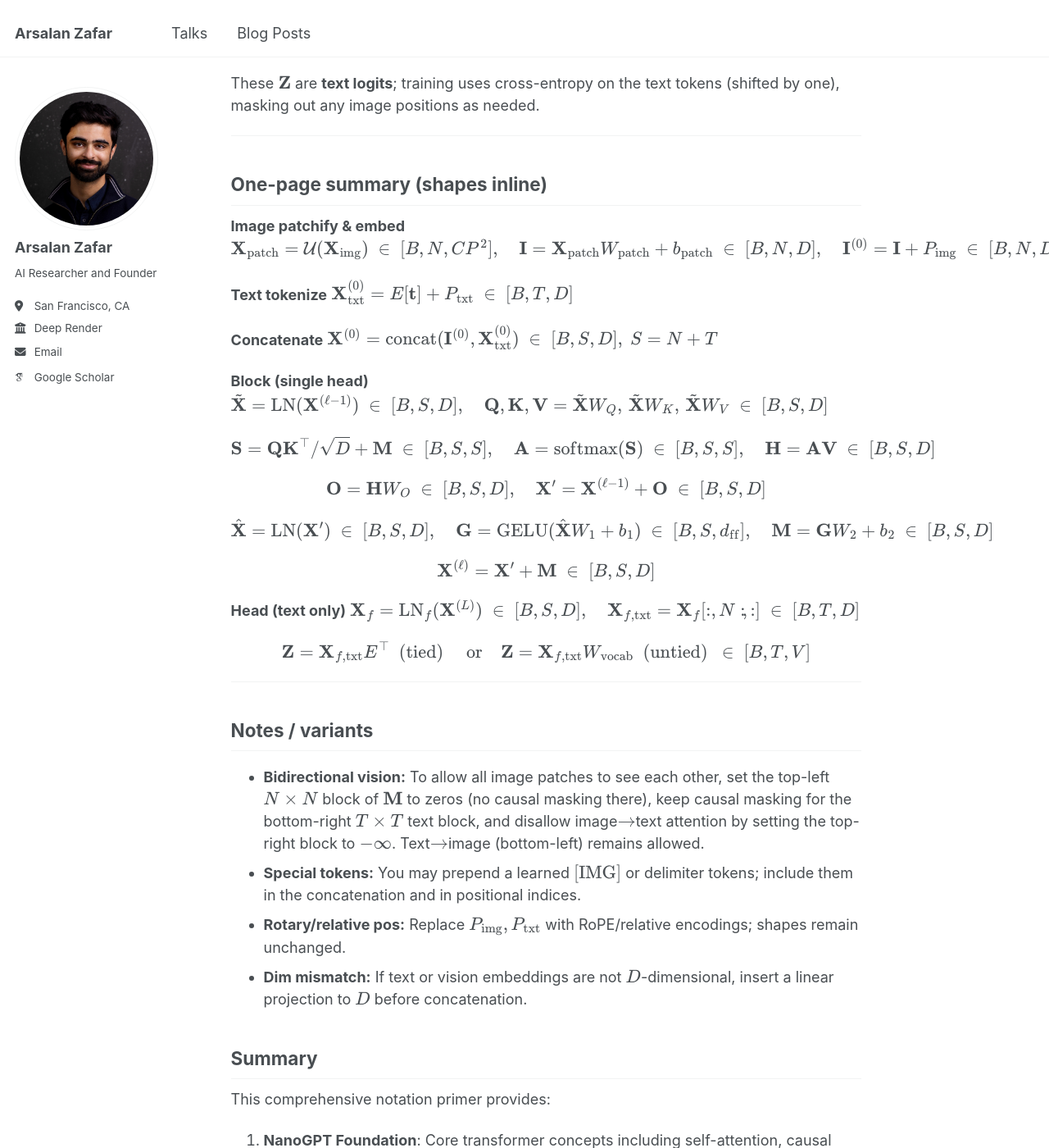
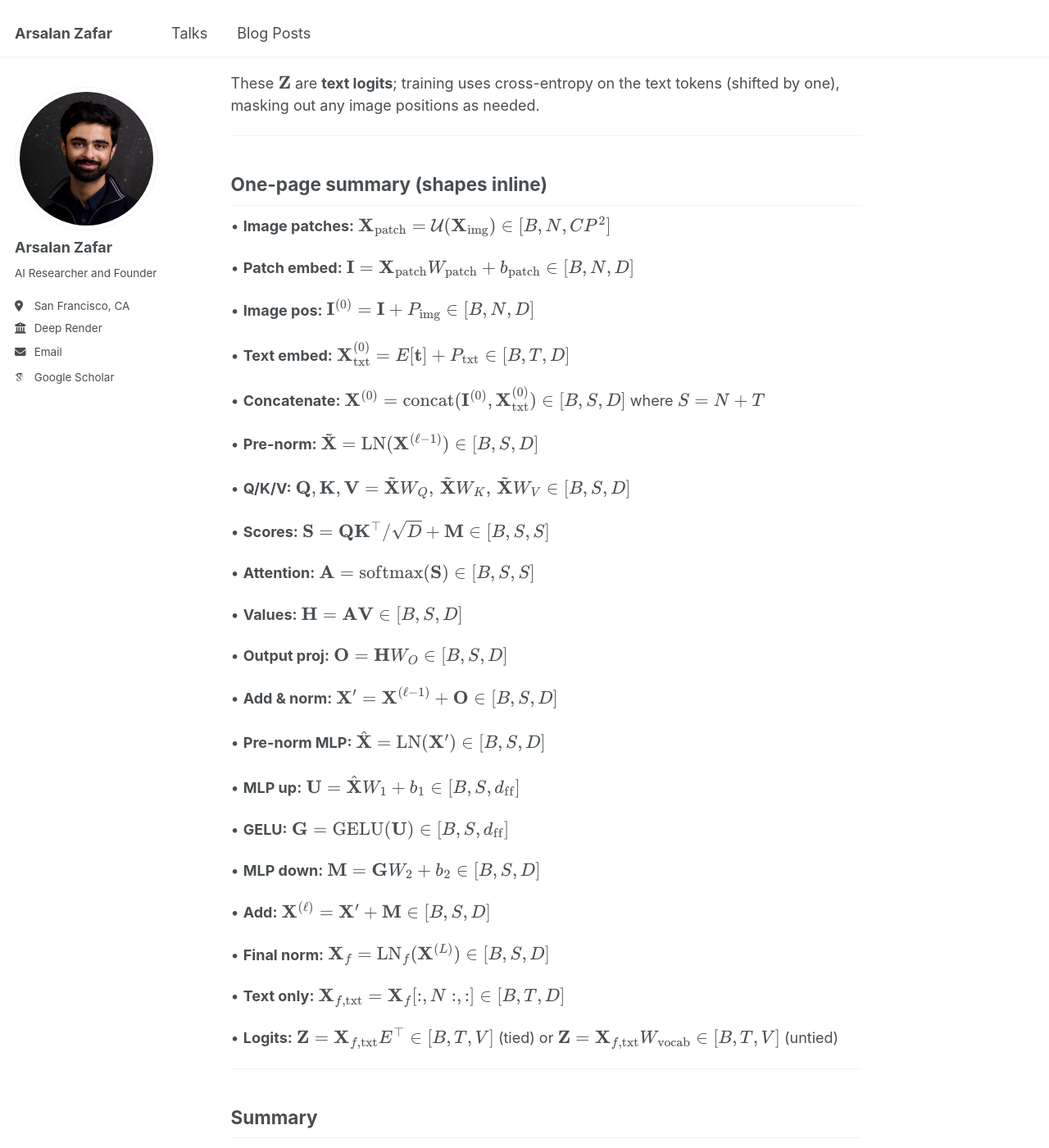
Before and after one commit to Arsalan-zafar/Arsalan-zafar.github.io, a Jekyll site: the page built from _posts/2022-01-15-ViT-Transformation-Notation_up.md, in a window 1280 px wide and 1400 px high, scrolled down 6091 px. Shown: the whole window at 82% size. Built offline with Jekyll 4.4.1, drawn with Linux system fonts in a browser that asks for light colours; some web fonts are replaced; some of the changed text lies outside the part shown.

Commit message:
format changes

```diff
--- a/_posts/2025-01-15-ViT-Transformation-Notation_up.md
+++ b/_posts/2022-01-15-ViT-Transformation-Notation_up.md
@@ -250,39 +250,47 @@ These $$\mathbf{Z}$$ are **text logits**; training uses cross-entropy on the tex
 
 ## One-page summary (shapes inline)
 
-**Image patchify & embed**
-$$\mathbf{X}_{\text{patch}}=\mathcal{U}(\mathbf{X}_{\text{img}})\ \in\ [B,N,CP^2],\quad \mathbf{I}=\mathbf{X}_{\text{patch}}W_{\text{patch}}+b_{\text{patch}}\ \in\ [B,N,D],\quad \mathbf{I}^{(0)}=\mathbf{I}+P_{\text{img}}\ \in\ [B,N,D]$$
+• **Image patches:** $$\mathbf{X}_{\text{patch}}=\mathcal{U}(\mathbf{X}_{\text{img}}) \in [B,N,CP^2]$$
 
-**Text tokenize**
-$$\mathbf{X}_{\text{txt}}^{(0)}=E[\mathbf{t}]+P_{\text{txt}}\ \in\ [B,T,D]$$
+• **Patch embed:** $$\mathbf{I}=\mathbf{X}_{\text{patch}}W_{\text{patch}}+b_{\text{patch}} \in [B,N,D]$$
 
-**Concatenate**
-$$\mathbf{X}^{(0)}=\operatorname{concat}(\mathbf{I}^{(0)},\mathbf{X}_{\text{txt}}^{(0)})\ \in\ [B,S,D],\ S=N+T$$
+• **Image pos:** $$\mathbf{I}^{(0)}=\mathbf{I}+P_{\text{img}} \in [B,N,D]$$
 
-**Block (single head)**
-$$\tilde{\mathbf{X}}=\mathrm{LN}(\mathbf{X}^{(\ell-1)})\ \in\ [B,S,D],\quad \mathbf{Q},\mathbf{K},\mathbf{V}=\tilde{\mathbf{X}}W_Q,\,\tilde{\mathbf{X}}W_K,\,\tilde{\mathbf{X}}W_V\ \in\ [B,S,D]$$
+• **Text embed:** $$\mathbf{X}_{\text{txt}}^{(0)}=E[\mathbf{t}]+P_{\text{txt}} \in [B,T,D]$$
 
-$$\mathbf{S}=\mathbf{Q}\mathbf{K}^\top/\sqrt{D}+\mathbf{M}\ \in\ [B,S,S],\quad \mathbf{A}=\mathrm{softmax}(\mathbf{S})\ \in\ [B,S,S],\quad \mathbf{H}=\mathbf{A}\mathbf{V}\ \in\ [B,S,D]$$
+• **Concatenate:** $$\mathbf{X}^{(0)}=\operatorname{concat}(\mathbf{I}^{(0)},\mathbf{X}_{\text{txt}}^{(0)}) \in [B,S,D]$$ where $$S=N+T$$
 
-$$\mathbf{O}=\mathbf{H}W_O\ \in\ [B,S,D],\quad \mathbf{X}'=\mathbf{X}^{(\ell-1)}+\mathbf{O}\ \in\ [B,S,D]$$
+• **Pre-norm:** $$\tilde{\mathbf{X}}=\mathrm{LN}(\mathbf{X}^{(\ell-1)}) \in [B,S,D]$$
 
-$$\hat{\mathbf{X}}=\mathrm{LN}(\mathbf{X}')\ \in\ [B,S,D],\quad \mathbf{G}=\mathrm{GELU}(\hat{\mathbf{X}}W_1+b_1)\ \in\ [B,S,d_{\text{ff}}],\quad \mathbf{M}=\mathbf{G}W_2+b_2\ \in\ [B,S,D]$$
+• **Q/K/V:** $$\mathbf{Q},\mathbf{K},\mathbf{V}=\tilde{\mathbf{X}}W_Q,\,\tilde{\mathbf{X}}W_K,\,\tilde{\mathbf{X}}W_V \in [B,S,D]$$
 
-$$\mathbf{X}^{(\ell)}=\mathbf{X}'+\mathbf{M}\ \in\ [B,S,D]$$
+• **Scores:** $$\mathbf{S}=\mathbf{Q}\mathbf{K}^\top/\sqrt{D}+\mathbf{M} \in [B,S,S]$$
 
-**Head (text only)**
-$$\mathbf{X}_f=\mathrm{LN}_f(\mathbf{X}^{(L)})\ \in\ [B,S,D],\quad \mathbf{X}_{f,\text{txt}}=\mathbf{X}_f[:,N:\!,:]\ \in\ [B,T,D]$$
+• **Attention:** $$\mathbf{A}=\mathrm{softmax}(\mathbf{S}) \in [B,S,S]$$
 
-$$\mathbf{Z}=\mathbf{X}_{f,\text{txt}}E^\top\ \text{ (tied) }\quad \text{or}\quad \mathbf{Z}=\mathbf{X}_{f,\text{txt}}W_{\text{vocab}} \ \text{ (untied) }\ \in\ [B,T,V]$$
+• **Values:** $$\mathbf{H}=\mathbf{A}\mathbf{V} \in [B,S,D]$$
+
+• **Output proj:** $$\mathbf{O}=\mathbf{H}W_O \in [B,S,D]$$
+
+• **Add & norm:** $$\mathbf{X}'=\mathbf{X}^{(\ell-1)}+\mathbf{O} \in [B,S,D]$$
+
+• **Pre-norm MLP:** $$\hat{\mathbf{X}}=\mathrm{LN}(\mathbf{X}') \in [B,S,D]$$
+
+• **MLP up:** $$\mathbf{U}=\hat{\mathbf{X}}W_1+b_1 \in [B,S,d_{\text{ff}}]$$
+
+• **GELU:** $$\mathbf{G}=\mathrm{GELU}(\mathbf{U}) \in [B,S,d_{\text{ff}}]$$
+
+• **MLP down:** $$\mathbf{M}=\mathbf{G}W_2+b_2 \in [B,S,D]$$
+
+• **Add:** $$\mathbf{X}^{(\ell)}=\mathbf{X}'+\mathbf{M} \in [B,S,D]$$
+
+• **Final norm:** $$\mathbf{X}_f=\mathrm{LN}_f(\mathbf{X}^{(L)}) \in [B,S,D]$$
+
+• **Text only:** $$\mathbf{X}_{f,\text{txt}}=\mathbf{X}_f[:,N:,:] \in [B,T,D]$$
+
+• **Logits:** $$\mathbf{Z}=\mathbf{X}_{f,\text{txt}}E^\top \in [B,T,V]$$ (tied) or $$\mathbf{Z}=\mathbf{X}_{f,\text{txt}}W_{\text{vocab}} \in [B,T,V]$$ (untied)
 
 ---
-
-## Notes / variants
-
-- **Bidirectional vision:** To allow all image patches to see each other, set the top-left $$N\times N$$ block of $$\mathbf{M}$$ to zeros (no causal masking there), keep causal masking for the bottom-right $$T\times T$$ text block, and disallow image$$\to$$text attention by setting the top-right block to $$-\infty$$. Text$$\to$$image (bottom-left) remains allowed.
-- **Special tokens:** You may prepend a learned $$[\text{IMG}]$$ or delimiter tokens; include them in the concatenation and in positional indices.
-- **Rotary/relative pos:** Replace $$P_{\text{img}},P_{\text{txt}}$$ with RoPE/relative encodings; shapes remain unchanged.
-- **Dim mismatch:** If text or vision embeddings are not $$D$$-dimensional, insert a linear projection to $$D$$ before concatenation.
 
 ## Summary
 
```
Also changed, not shown: other parts of _posts/2022-01-15-ViT-Transformation-Notation_up.md (+2 -2 lines), _posts/2022-01-15-ViT-Transformation-Notation.md (deleted, +0 -391 lines).
